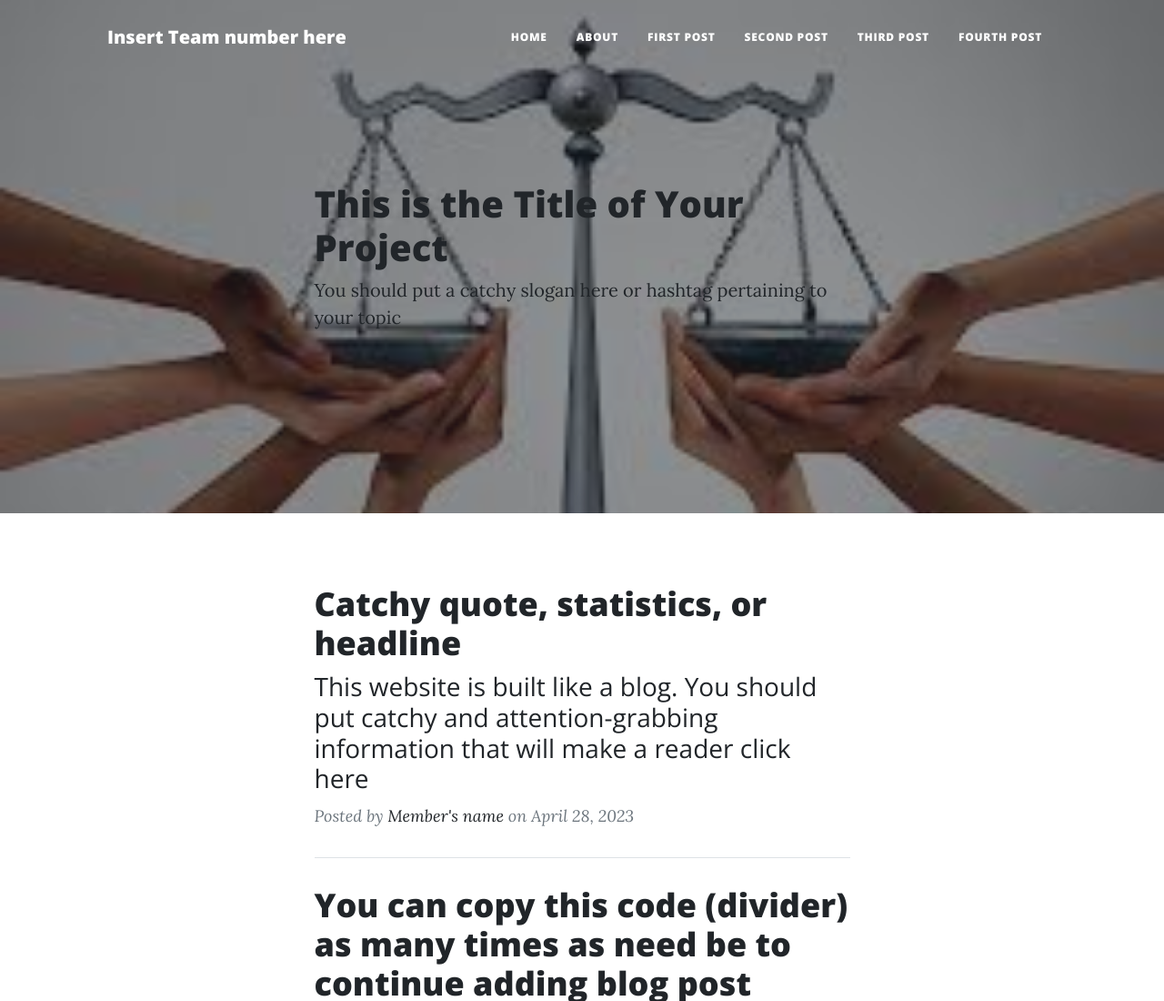
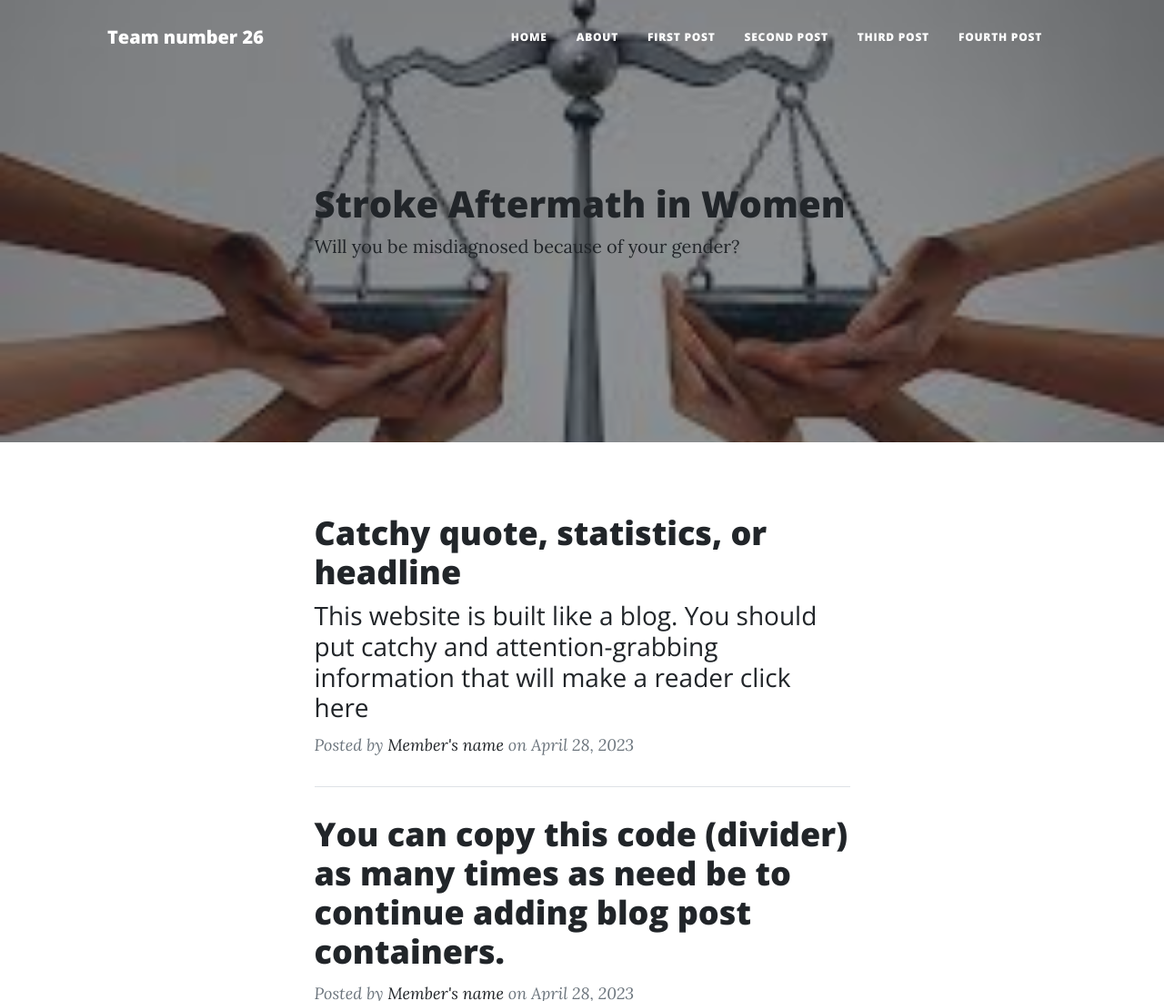
Before and after one commit to amberkoepsell/ISS210SS23Sec004Team26, a plain HTML site: page index.html in a window 1280 px wide. Shown: the top 1100 px of the page at 91% size. Drawn offline with nearby package versions, Linux system fonts and the light colour scheme.

Commit message:
Update index.html

```diff
--- a/index.html
+++ b/index.html
@@ -6,7 +6,7 @@
         <meta name="description" content="" />
         <meta name="author" content="" />
         <!-- Remember, you will have to change this title on every page/html file you create-->
-        <title>ISS210-Sec#-Team#</title>
+        <title>ISS210-Sec#004-Team#26</title>
         <link rel="icon" type="image/x-icon" href="assets/favicon.ico" />
         <!-- Font Awesome icons (free version)-->
         <script src="https://use.fontawesome.com/releases/v6.1.0/js/all.js" crossorigin="anonymous"></script>
@@ -20,7 +20,7 @@
         <!-- Navigation-->
         <nav class="navbar navbar-expand-lg navbar-light" id="mainNav">
             <div class="container px-4 px-lg-5">
-                <a class="navbar-brand" href="index.html">Insert Team number here</a>
+                <a class="navbar-brand" href="index.html">Team number 26</a>
                 <button class="navbar-toggler" type="button" data-bs-toggle="collapse" data-bs-target="#navbarResponsive" aria-controls="navbarResponsive" aria-expanded="false" aria-label="Toggle navigation">
                     Menu
                     <i class="fas fa-bars"></i>
@@ -44,8 +44,8 @@
                 <div class="row gx-4 gx-lg-5 justify-content-center">
                     <div class="col-md-10 col-lg-8 col-xl-7">
                         <div class="Stroke Aftermath in Women">
-                            <h1>This is the Title of Your Project</h1>
-                            <span class="Will you be misdiagnosed because of your gender?">You should put a catchy slogan here or hashtag pertaining to your topic</span>
+                            <h1>Stroke Aftermath in Women</h1>
+                            <span class="Will you be misdiagnosed because of your gender?">Will you be misdiagnosed because of your gender?</span>
                         </div>
                     </div>
                 </div>
```
